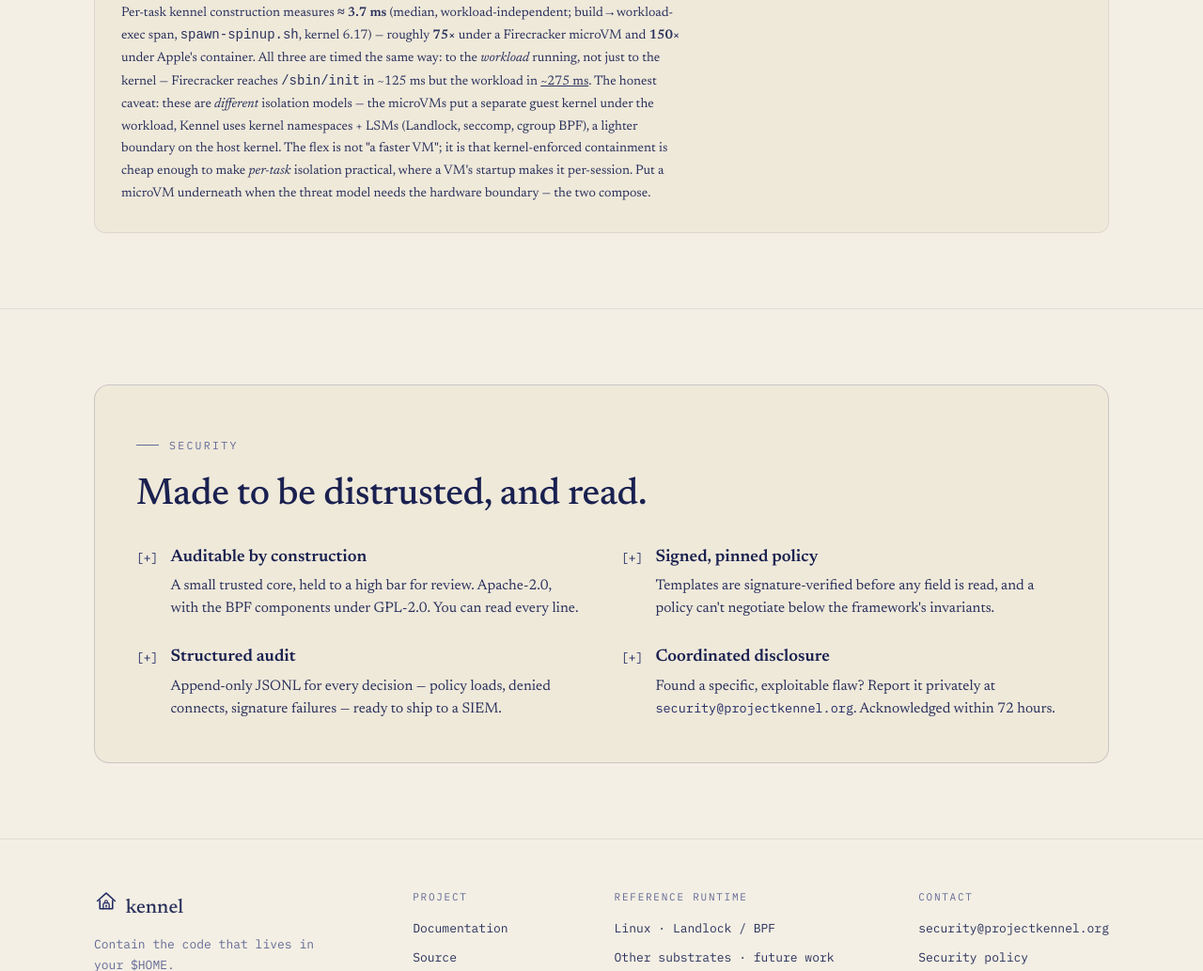
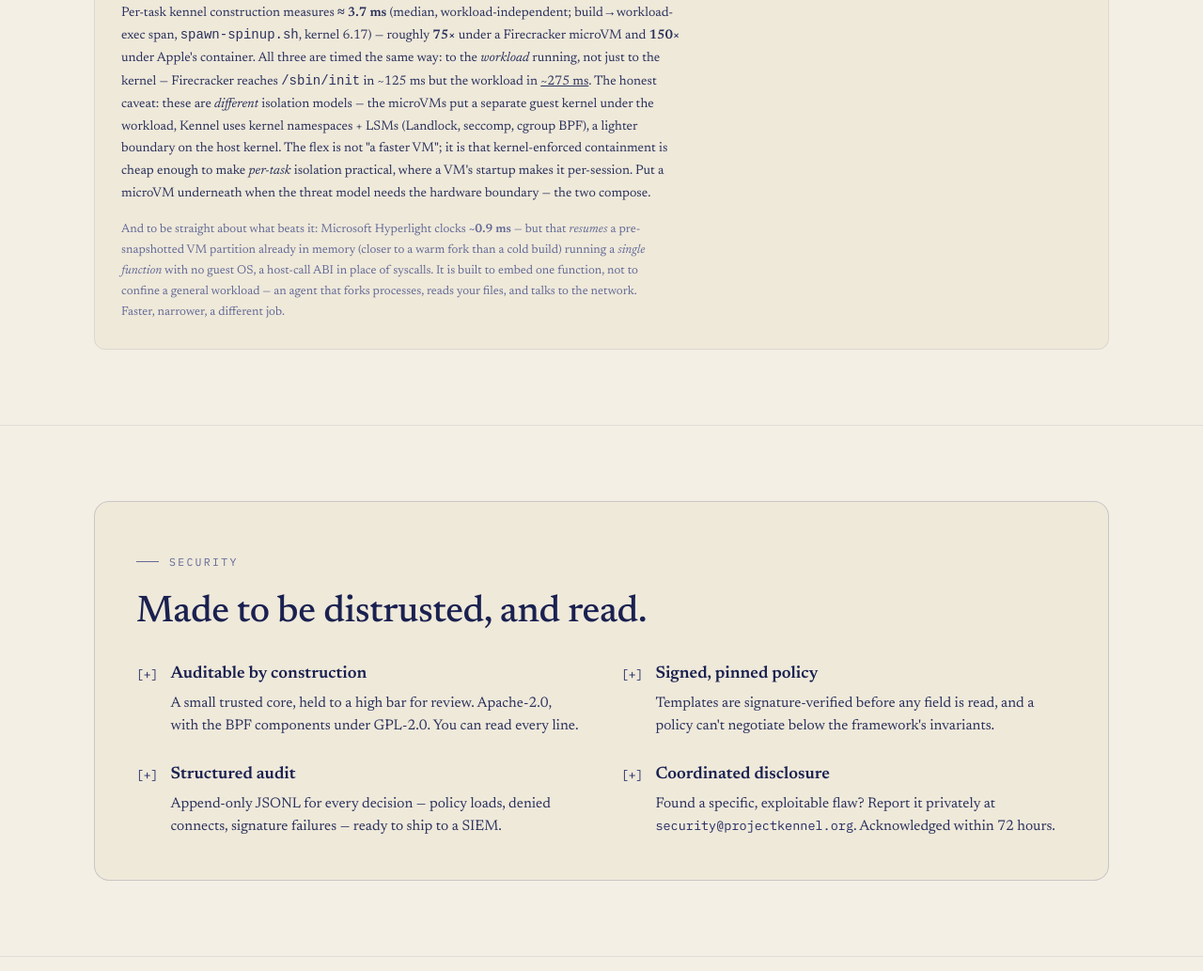
Before and after one commit to projectkennel/projectkennel, a plain HTML site: page docs/website/index.html in a window 1280 px wide. Shown: the part 9585-10618 px from the top of the page at 94% size. Drawn offline with Linux system fonts and the light colour scheme.

Commit message:
docs(W16): name Hyperlight in the benchmark — faster, narrower, a different job
Hiding the one thing faster than us is the cherry-picking a confinement project
can't afford. Microsoft Hyperlight clocks ~0.9 ms, but it RESUMES a
pre-snapshotted in-memory VM partition (a warm fork, not a cold build) running a
single function with no guest OS — a host-call ABI in place of syscalls. It
embeds one function; it does not confine a general workload that forks processes,
reads files, and talks to the network. Named proactively, with the category
distinction stated, so the flex stays honest.

Co-Authored-By: Claude Opus 4.8 <noreply@anthropic.com>

```diff
--- a/docs/website/index.html
+++ b/docs/website/index.html
@@ -1312,6 +1312,12 @@ threats.exposed = [<span class="p">"T1.9"</span>]   <span class="c"># each grant
                         containment is cheap enough to make <em>per-task</em> isolation practical, where a VM's startup
                         makes it per-session. Put a microVM underneath when the threat model needs the hardware boundary —
                         the two compose.</p>
+                    <p style="margin:14px 0 0;font-size:13px;color:var(--blue-soft);max-width:76ch">And to be straight
+                        about what beats it: Microsoft Hyperlight clocks <b>~0.9 ms</b> — but that <em>resumes</em> a
+                        pre-snapshotted VM partition already in memory (closer to a warm fork than a cold build) running a
+                        <em>single function</em> with no guest OS, a host-call ABI in place of syscalls. It is built to
+                        embed one function, not to confine a general workload — an agent that forks processes, reads your
+                        files, and talks to the network. Faster, narrower, a different job.</p>
                 </div>
             </div>
         </section>
```
